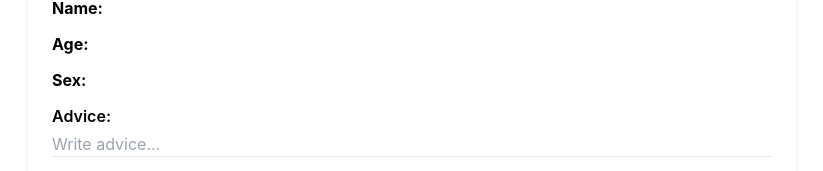
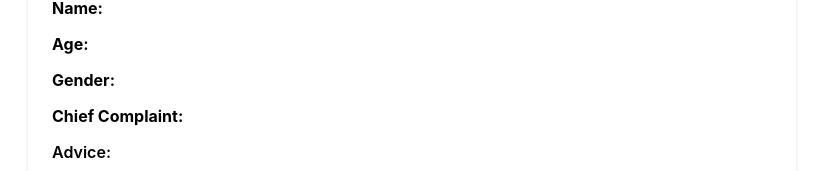
Before and after one commit to vaghelajay2002/kalavati_frontend, a React (Create React App) app: page /prescription/1 in a window 1280 px wide. Shown: the part 144-315 px from the top of the page, without its empty margins (228-1051 px from the left). Built offline with nearby package versions, Linux system fonts and the light colour scheme; no server answers; sample sign-in values are in the browser's storage.

Commit message:
add c/o in prescription

```diff
--- a/src/EditPatient.js
+++ b/src/EditPatient.js
@@ -248,7 +248,7 @@ function EditPatient() {
             </div>
             <div>
               <label className="form-label">Chief Complaint <span className="text-red-500">*</span></label>
-              <input name="chief_complaint" value={patient.chief_complaint} onChange={handleInputChange} className="form-input" disabled />
+              <input name="chief_complaint" value={patient.chief_complaint} onChange={handleInputChange} className="form-input" />
             </div>
           </div>
         </div>
--- a/src/Prescription.js
+++ b/src/Prescription.js
@@ -63,7 +63,8 @@ function Prescription() {
         <div className="space-y-3">
           <p><strong>Name:</strong> {patient.name}</p>
           <p><strong>Age:</strong> {patient.age}</p>
-          <p><strong>Sex:</strong> {patient.sex}</p>
+          <p><strong>Gender:</strong> {patient.sex}</p>
+          <p><strong>Chief Complaint:</strong> {patient.chief_complaint}</p>
 
           {/* Editable Advice input (visible only on screen) */}
 <div className="mt-4 print:hidden">
```
Also changed, not shown: src/Bill.js (+7 -0 lines).
